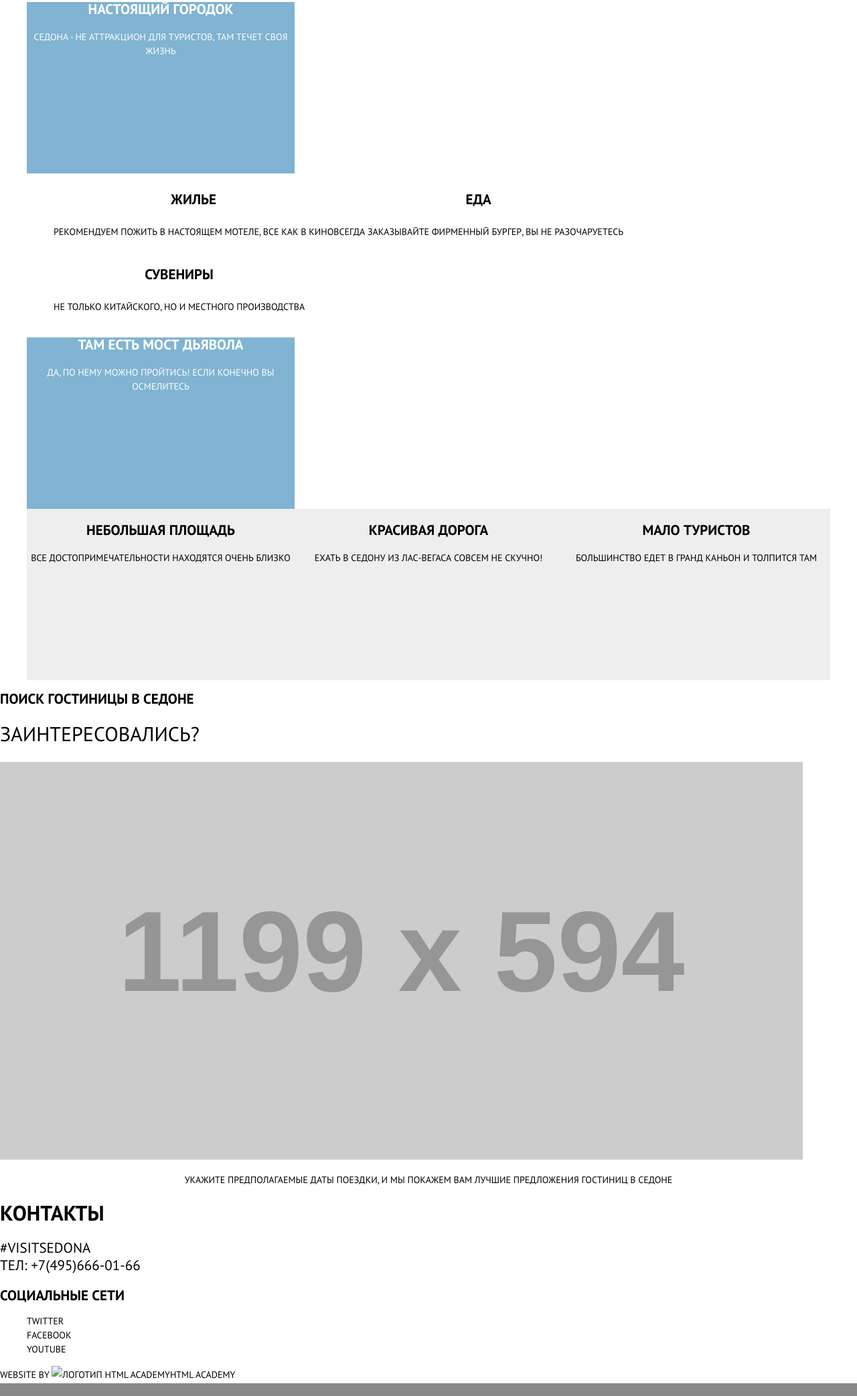
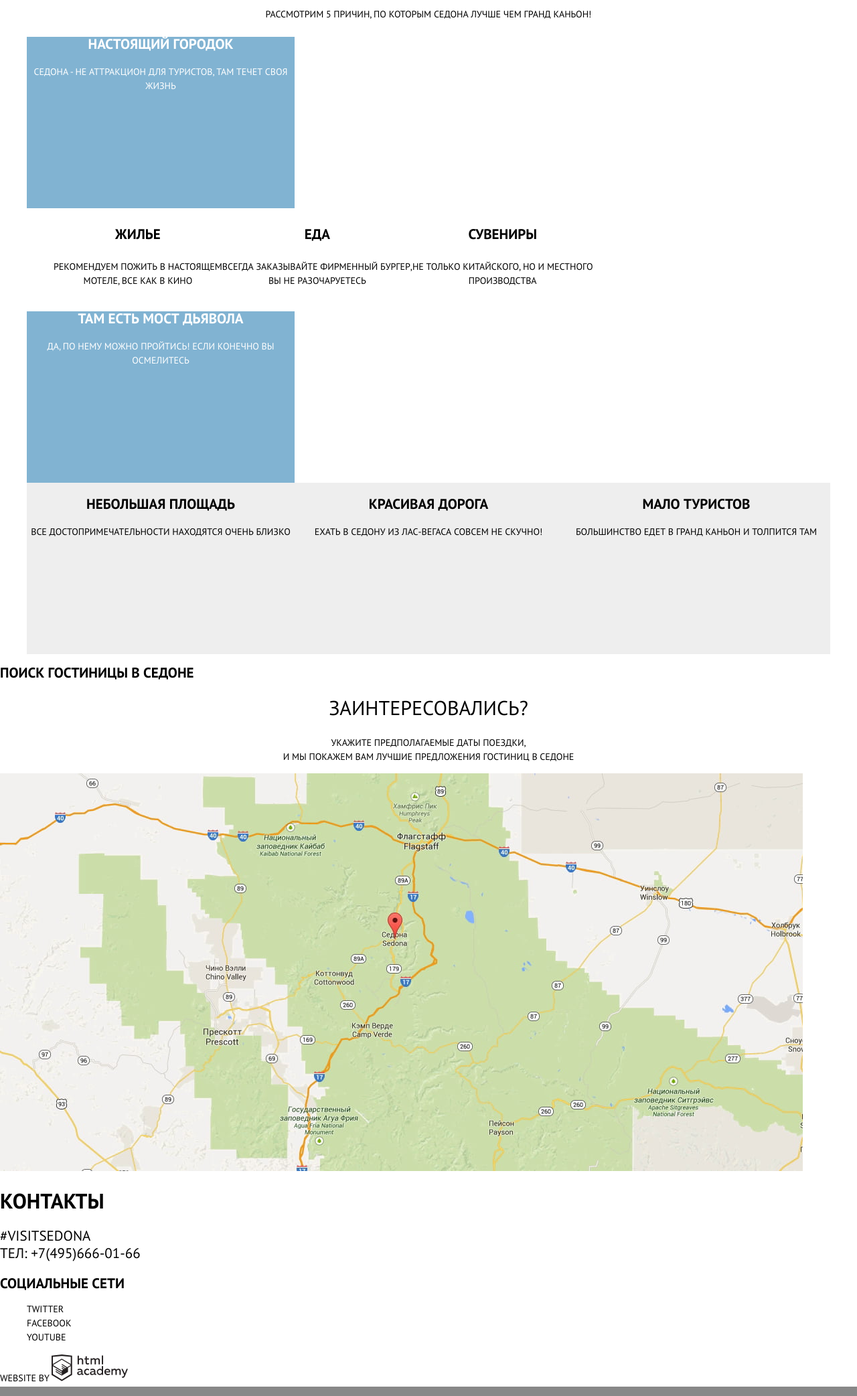
Before and after one commit to olga2102/1481739-sedona-29, a plain HTML site: page index.html in a window 1280 px wide. Shown: the part 284-2369 px from the top of the page at 67% size. Drawn offline with Linux system fonts and the light colour scheme; placeholder pictures from the web are drawn by us.

Commit message:
Исправила замечания по ссылкам. Добавила картинки

```diff
--- a/css/style.css
+++ b/css/style.css
@@ -122,11 +122,13 @@ img {
 .best-city {
     font-size: 21px;
     line-height: 26px;
+    text-align: center;
 }
 
 .advantages {
     font-size: 14px;
     line-height: 26px;
+    text-align: center;
 }
 
 .feature-item {
@@ -164,6 +166,7 @@ img {
 .question {
     font-size: 30px;
     line-height: 24px;
+    text-align: center;
 }
 
 .really-city {
--- a/index.html
+++ b/index.html
@@ -5,8 +5,8 @@
   <meta charset="utf-8">
   <title>HTML Academy: Седона</title>
   <link href="https://fonts.googleapis.com/css2?family=PT+Sans:wght@400;700&display=swap" rel="stylesheet">
-  <link href="./css/normalize.css" rel="stylesheet">
-  <link href="./css/style.css" rel="stylesheet">
+  <link href="css/normalize.css" rel="stylesheet">
+  <link href="css/style.css" rel="stylesheet">
 </head>
 
 <body class="page-body">
@@ -14,7 +14,7 @@
     <header class="main-header">
       <nav class="main-nav">
         <a class="main-header-logo">
-          <img src="img.svg" width="138" height="70" alt="Логотип города Седона">
+          <img src="img/logo.svg" width="138" height="70" alt="Логотип города Седона">
         </a>
         <ul class="site-nav">
           <li>
@@ -46,15 +46,15 @@
             <ul class="feature-city">
               <li class="feature-city-items">
                 <h4 class="feature-item">Жилье</h4>
-                <p class="all-text">Рекомендуем пожить в настоящем мотеле, все как в кино</p>
+                <p class="all-text">Рекомендуем пожить в настоящем<br> мотеле, все как в кино</p>
               </li>
               <li class="feature-city-items">
                 <h4 class="feature-item">Еда</h4>
-                <p class="all-text">Всегда заказывайте фирменный бургер, вы не разочаруетесь</p>
+                <p class="all-text">Всегда заказывайте фирменный бургер,<br> вы не разочаруетесь</p>
               </li>
               <li class="feature-city-items">
                 <h4 class="feature-item">Сувениры</h4>
-                <p class="all-text">Не только китайского, но и местного производства</p>
+                <p class="all-text">Не только китайского, но и местного<br> производства</p>
               </li>
             </ul>
           </li>
@@ -81,9 +81,9 @@
       <section class="hotel-search">
         <h2>Поиск гостиницы в Седоне</h2>
         <p class="question">Заинтересовались?</p>
-        <img src="https://via.placeholder.com/1199x594" alt="Карта города Седона" width="1199" height="594">
-        <p class="all-text">Укажите предполагаемые даты поездки, и мы покажем вам лучшие предложения гостиниц в Седоне
+        <p class="all-text">Укажите предполагаемые даты поездки,<br> и мы покажем вам лучшие предложения гостиниц в Седоне
         </p>
+        <img src="img/map.jpg" alt="Карта города Седона" width="1199" height="594">
         <!-- Здесь будет форма записи -->
       </section>
     </main>
@@ -111,7 +111,7 @@
       <p class="footer-copyright">
         Website by
         <a class="button" href="https://htmlacademy.ru">
-          <img src="img2.svg" width="27" height="12" alt="Логотип HTML Academy">HTML Academy
+          <img src="img/logo-htmlacademy.svg" width="115" height="41" alt="Логотип HTML Academy">
         </a>
       </p>
     </footer>
```
Also changed, not shown: catalog.html (+9 -8 lines), img/Amara.jpg (added), img/Desert.jpg (added), img/Villas.jpg (added), img/logo-htmlacademy.svg (added), img/logo.svg (added), img/map.jpg (added).
